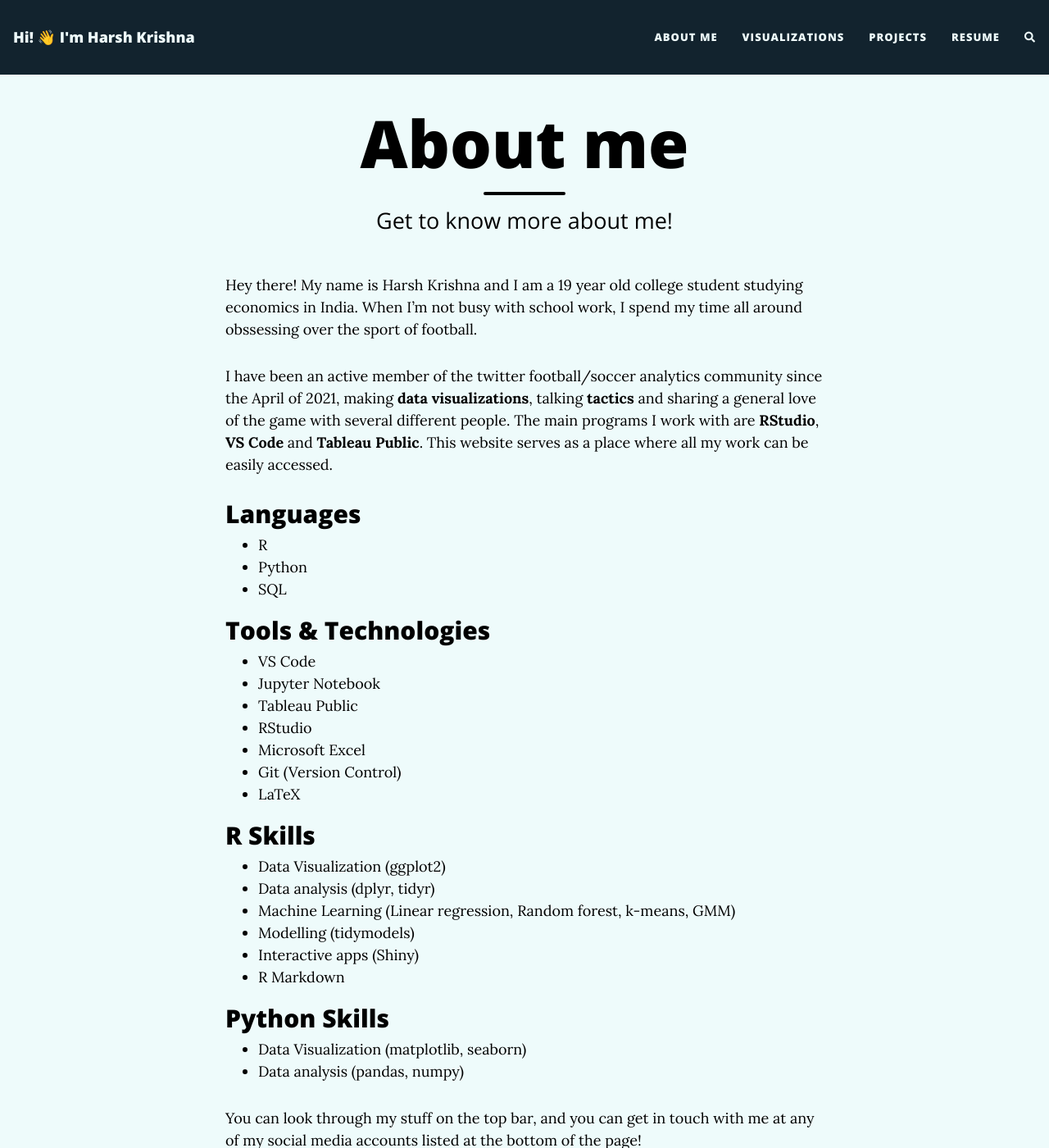
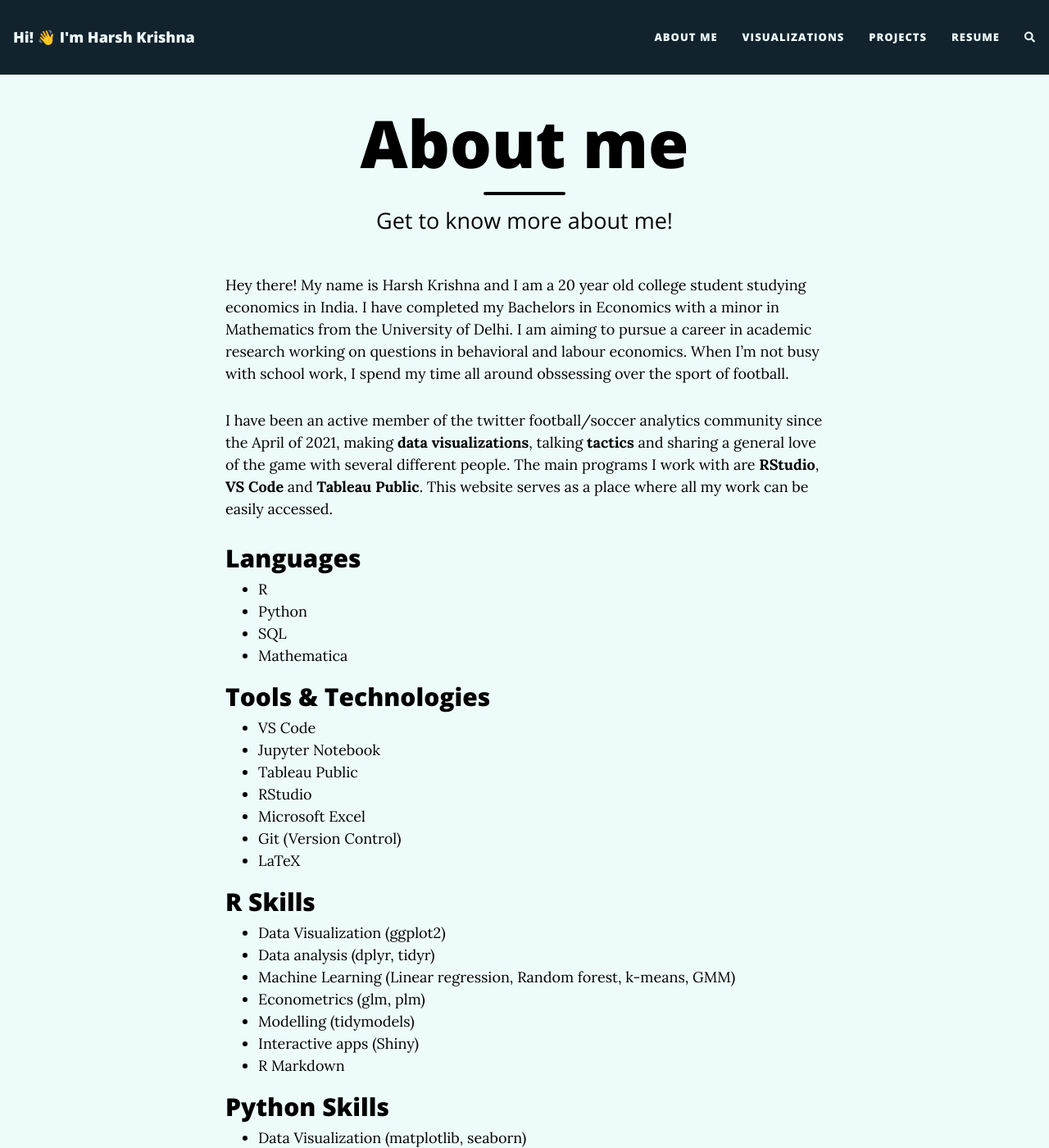
Before and after one commit to harshkrishna17/harshkrishna17.github.io, a Jekyll site: the page built from aboutme.md, in a window 1280 px wide and 1400 px high. Shown: the whole window at 82% size. Built offline with Jekyll 4.4.1, drawn with Linux system fonts in a browser that asks for light colours; nearby versions of some CDN libraries; comment, search, counter and statistics services are not loaded; some of the changed text lies outside the part shown.

Commit message:
Update aboutme.md

```diff
--- a/aboutme.md
+++ b/aboutme.md
@@ -4,7 +4,7 @@
 subtitle: Get to know more about me!
 ---
 
-Hey there! My name is Harsh Krishna and I am a 19 year old college student studying economics in India. When I'm not busy with school work, I spend my time all around obssessing over the sport of football.
+Hey there! My name is Harsh Krishna and I am a 20 year old college student studying economics in India. I have completed my Bachelors in Economics with a minor in Mathematics from the University of Delhi. I am aiming to pursue a career in academic research working on questions in behavioral and labour economics. When I'm not busy with school work, I spend my time all around obssessing over the sport of football.
 
 I have been an active member of the twitter football/soccer analytics community since the April of 2021, making **data visualizations**, talking **tactics** and sharing a general love of the game with several different people. The main programs I work with are **RStudio**, **VS Code** and **Tableau Public**. This website serves as a place where all my work can be easily accessed.
 
@@ -13,6 +13,7 @@
 - R
 - Python
 - SQL
+- Mathematica
 
 ## Tools & Technologies
 
@@ -29,6 +30,7 @@
 - Data Visualization (ggplot2)
 - Data analysis (dplyr, tidyr)
 - Machine Learning (Linear regression, Random forest, k-means, GMM)
+- Econometrics (glm, plm)
 - Modelling (tidymodels)
 - Interactive apps (Shiny)
 - R Markdown
```
Also changed, not shown: other parts of aboutme.md (+1 -0 lines).
